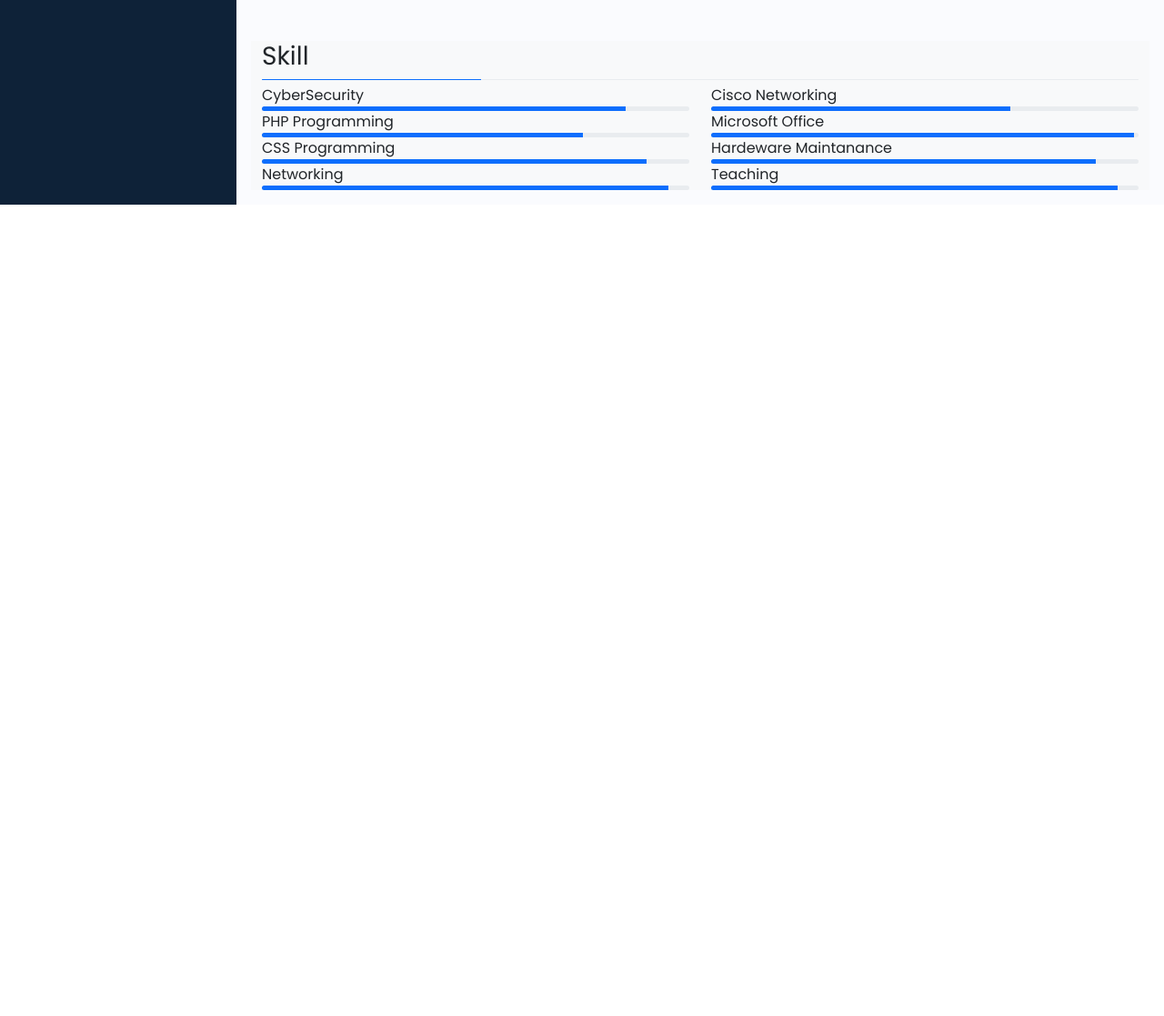
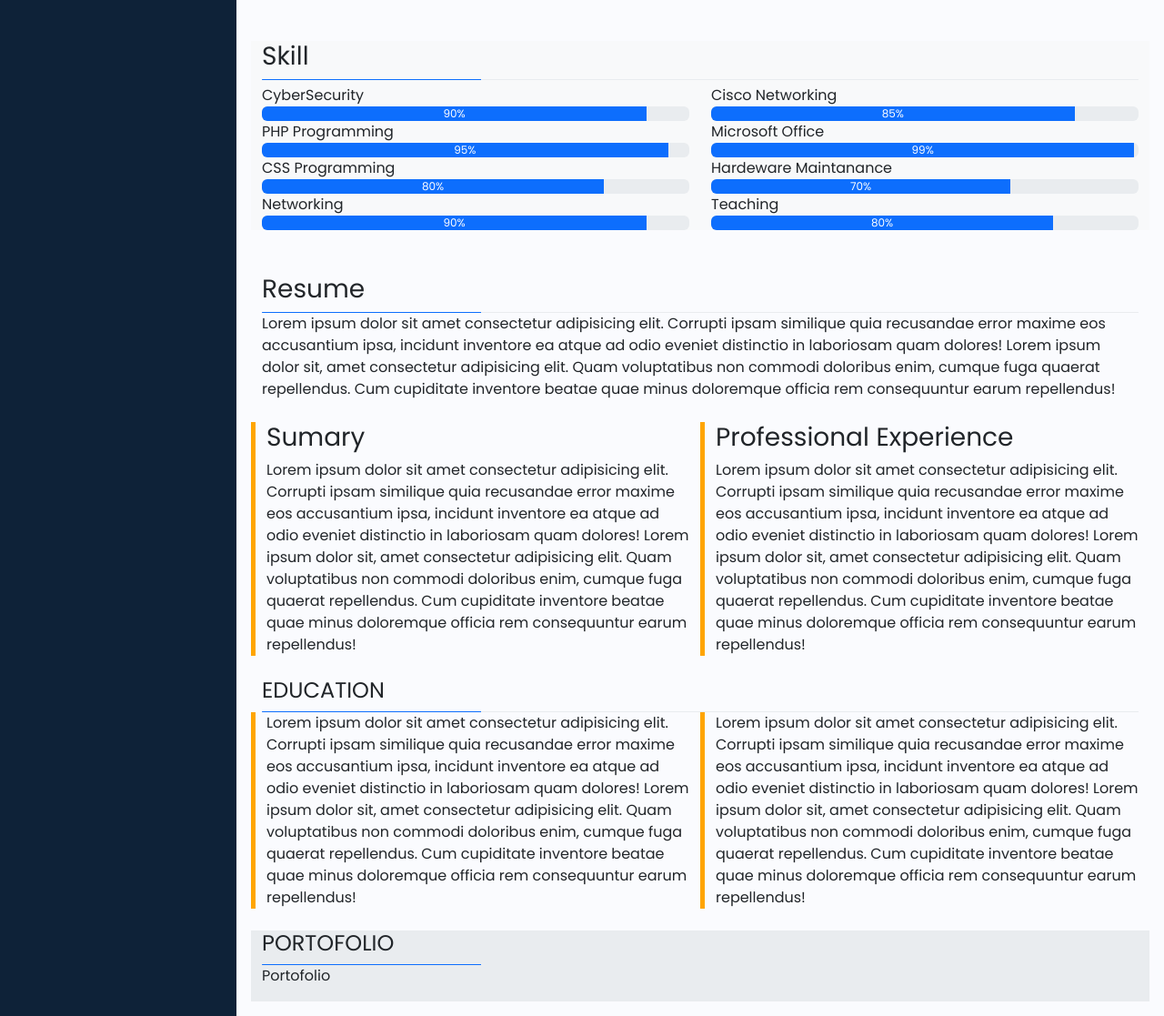
Before and after one commit to henasulaeman/cv, a plain HTML site: page index.html in a window 1280 px wide. Shown: the part 874-1991 px from the top of the page at 91% size. Before the commit the page ends 1099 px from the top, so only its background shows below. Drawn offline with nearby package versions, Linux system fonts and the light colour scheme.

Commit message:
Portofolio

```diff
--- a/css/app.css
+++ b/css/app.css
@@ -148,3 +148,8 @@ a.sidebar-link:hover {
     border-radius:50%;
     width:200px;
 }
+
+/* Border Resume */
+#tbl-left{
+    border-left: 5px solid orange;
+}
--- a/index.html
+++ b/index.html
@@ -55,7 +55,7 @@
                     </a>
                 </li>
                 <li class="sidebar-item">
-                  <a href="#" class="sidebar-link">
+                  <a href="#resume" class="sidebar-link">
                       <i class="lni lni-agenda"></i>
                       <span>Resume</span>
                   </a>
@@ -81,7 +81,7 @@
             </ul>
         </aside>
 
-        <div class="main p-3">
+    <div class="main p-3">
             <div class="container-fluid">
               <div class="row">
                   <div class="col-lg-12">
@@ -100,7 +100,7 @@
             <div class="container-fluid">
               <div class="row">
                   <div class="col-lg-4 ">
-                    <img src="images/profile-img.jpg" class="img-fluid">
+                    <img src="images/4x6.jpg" class="img-fluid">
                   </div>
                   <div class="col-lg-8">
                     <h4>UI/UX Designer & Web Developer.</h4>
@@ -177,42 +177,110 @@
                   </div> <br><br>
                   <div class="col-lg-6">
                     <span>CyberSecurity</span>
-                    <div class="progress" style="height: 5px;">
-                      <div class="progress-bar" role="progressbar" style="width: 85%;" aria-valuenow="25" aria-valuemin="0" aria-valuemax="100"></div>
+                    <div class="progress" role="progressbar" aria-label="Example with label" aria-valuenow="25" aria-valuemin="0" aria-valuemax="100">
+                      <div class="progress-bar" style="width: 90%">90%</div>
                     </div>
                     <span>PHP Programming</span>
-                    <div class="progress" style="height: 5px;">
-                      <div class="progress-bar" role="progressbar" style="width: 75%;" aria-valuenow="25" aria-valuemin="0" aria-valuemax="100"></div>
+                    <div class="progress" role="progressbar" aria-label="Example with label" aria-valuenow="25" aria-valuemin="0" aria-valuemax="100">
+                      <div class="progress-bar" style="width: 95%">95%</div>
                     </div>
                     <span>CSS Programming</span>
-                    <div class="progress" style="height: 5px;">
-                      <div class="progress-bar" role="progressbar" style="width: 90%;" aria-valuenow="25" aria-valuemin="0" aria-valuemax="100"></div>
+                    <div class="progress" role="progressbar" aria-label="Example with label" aria-valuenow="25" aria-valuemin="0" aria-valuemax="100">
+                      <div class="progress-bar" style="width: 80%">80%</div>
                     </div>
                     <span>Networking</span>
-                    <div class="progress" style="height: 5px;">
-                      <div class="progress-bar" role="progressbar" style="width: 95%;" aria-valuenow="25" aria-valuemin="0" aria-valuemax="100"></div>
+                    <div class="progress" role="progressbar" aria-label="Example with label" aria-valuenow="25" aria-valuemin="0" aria-valuemax="100">
+                      <div class="progress-bar" style="width: 90%">90%</div>
                     </div>
                   </div>
                    <div class="col-lg-6">
                     <span>Cisco Networking</span>
-                    <div class="progress" style="height: 5px;">
-                      <div class="progress-bar" role="progressbar" style="width: 70%;" aria-valuenow="25" aria-valuemin="0" aria-valuemax="100"></div>
+                    <div class="progress" role="progressbar" aria-label="Example with label" aria-valuenow="25" aria-valuemin="0" aria-valuemax="100">
+                      <div class="progress-bar" style="width: 85%">85%</div>
                     </div>
+
                     <span>Microsoft Office</span>
-                    <div class="progress" style="height: 5px;">
-                      <div class="progress-bar" role="progressbar" style="width: 99%;" aria-valuenow="25" aria-valuemin="0" aria-valuemax="100"></div>
+                    <div class="progress" role="progressbar" aria-label="Example with label" aria-valuenow="25" aria-valuemin="0" aria-valuemax="100">
+                      <div class="progress-bar" style="width: 99%">99%</div>
                     </div>
                     <span>Hardeware Maintanance</span>
-                    <div class="progress" style="height: 5px;">
-                      <div class="progress-bar" role="progressbar" style="width: 90%;" aria-valuenow="25" aria-valuemin="0" aria-valuemax="100"></div>
+                    <div class="progress" role="progressbar" aria-label="Example with label" aria-valuenow="25" aria-valuemin="0" aria-valuemax="100">
+                      <div class="progress-bar" style="width: 70%">70%</div>
                     </div>
                     <span>Teaching</span>
-                    <div class="progress" style="height: 5px;">
-                      <div class="progress-bar" role="progressbar" style="width: 95%;" aria-valuenow="25" aria-valuemin="0" aria-valuemax="100"></div>
+                    <div class="progress" role="progressbar" aria-label="Example with label" aria-valuenow="25" aria-valuemin="0" aria-valuemax="100">
+                      <div class="progress-bar" style="width: 80%">80%</div>
                     </div>
                   </div>
               </div>
 
+            </div>
+            <br><br>
+            <div class="container-fluid" id="resume">
+              <div class="col-lg-12">
+                <h3>Resume</h3>
+                <div class="progress" style="height: 1px;">
+                  <div class="progress-bar" role="progressbar" style="width: 25%;" aria-valuenow="25" aria-valuemin="0" aria-valuemax="100"></div>
+                </div>
+              </div>
+              <div class="row">
+                <div class="col-lg-12">
+                  Lorem ipsum dolor sit amet consectetur adipisicing elit. Corrupti ipsam similique quia recusandae error maxime eos accusantium ipsa, incidunt inventore ea atque ad odio eveniet distinctio in laboriosam quam dolores!
+                  Lorem ipsum dolor sit, amet consectetur adipisicing elit. Quam voluptatibus non commodi doloribus enim, cumque fuga quaerat repellendus. Cum cupiditate inventore beatae quae minus doloremque officia rem consequuntur earum repellendus!
+
+                </div>
+              </div> <br>
+              <div class="row">
+
+                <div class="col-lg-6" id="tbl-left">
+                  <h3>Sumary</h3>
+                  Lorem ipsum dolor sit amet consectetur adipisicing elit. Corrupti ipsam similique quia recusandae error maxime eos accusantium ipsa, incidunt inventore ea atque ad odio eveniet distinctio in laboriosam quam dolores!
+                  Lorem ipsum dolor sit, amet consectetur adipisicing elit. Quam voluptatibus non commodi doloribus enim, cumque fuga quaerat repellendus. Cum cupiditate inventore beatae quae minus doloremque officia rem consequuntur earum repellendus!
+
+                </div>
+
+                <div class="col-lg-6" id="tbl-left">
+                  <h3>Professional Experience</h3>
+                  Lorem ipsum dolor sit amet consectetur adipisicing elit. Corrupti ipsam similique quia recusandae error maxime eos accusantium ipsa, incidunt inventore ea atque ad odio eveniet distinctio in laboriosam quam dolores!
+                  Lorem ipsum dolor sit, amet consectetur adipisicing elit. Quam voluptatibus non commodi doloribus enim, cumque fuga quaerat repellendus. Cum cupiditate inventore beatae quae minus doloremque officia rem consequuntur earum repellendus!
+
+                </div>
+              </div>
+              <br>
+              <!-- Education -->
+              <div class="row">
+                <div class="col-lg-12">
+                  <h4>EDUCATION</h4>
+                  <div class="progress" style="height: 1px;">
+                    <div class="progress-bar" role="progressbar" style="width: 25%;" aria-valuenow="25" aria-valuemin="0" aria-valuemax="100"></div>
+                  </div>
+                </div>
+              </div>
+              <div class="row">
+                <div class="col-lg-6" id="tbl-left">
+                  Lorem ipsum dolor sit amet consectetur adipisicing elit. Corrupti ipsam similique quia recusandae error maxime eos accusantium ipsa, incidunt inventore ea atque ad odio eveniet distinctio in laboriosam quam dolores!
+                  Lorem ipsum dolor sit, amet consectetur adipisicing elit. Quam voluptatibus non commodi doloribus enim, cumque fuga quaerat repellendus. Cum cupiditate inventore beatae quae minus doloremque officia rem consequuntur earum repellendus!
+
+                </div>
+                <div class="col-lg-6" id="tbl-left">
+                  Lorem ipsum dolor sit amet consectetur adipisicing elit. Corrupti ipsam similique quia recusandae error maxime eos accusantium ipsa, incidunt inventore ea atque ad odio eveniet distinctio in laboriosam quam dolores!
+                  Lorem ipsum dolor sit, amet consectetur adipisicing elit. Quam voluptatibus non commodi doloribus enim, cumque fuga quaerat repellendus. Cum cupiditate inventore beatae quae minus doloremque officia rem consequuntur earum repellendus!
+
+                </div>
+              </div>
+
+              <br>
+              <!-- Portofolio -->
+              <div class="row">
+                <div class="col-lg-12 bg-body-secondary">
+                  <h4>PORTOFOLIO</h4>
+                  <div class="progress" style="height: 1px;">
+                    <div class="progress-bar" role="progressbar" style="width: 25%;" aria-valuenow="25" aria-valuemin="0" aria-valuemax="100"></div>
+                  </div>
+
+                  <p>Portofolio</p>
+                </div>
+              </div>
             </div>
     </div>
     <script src="https://cdn.jsdelivr.net/npm/bootstrap@5.3.0-alpha3/dist/js/bootstrap.bundle.min.js"
```
